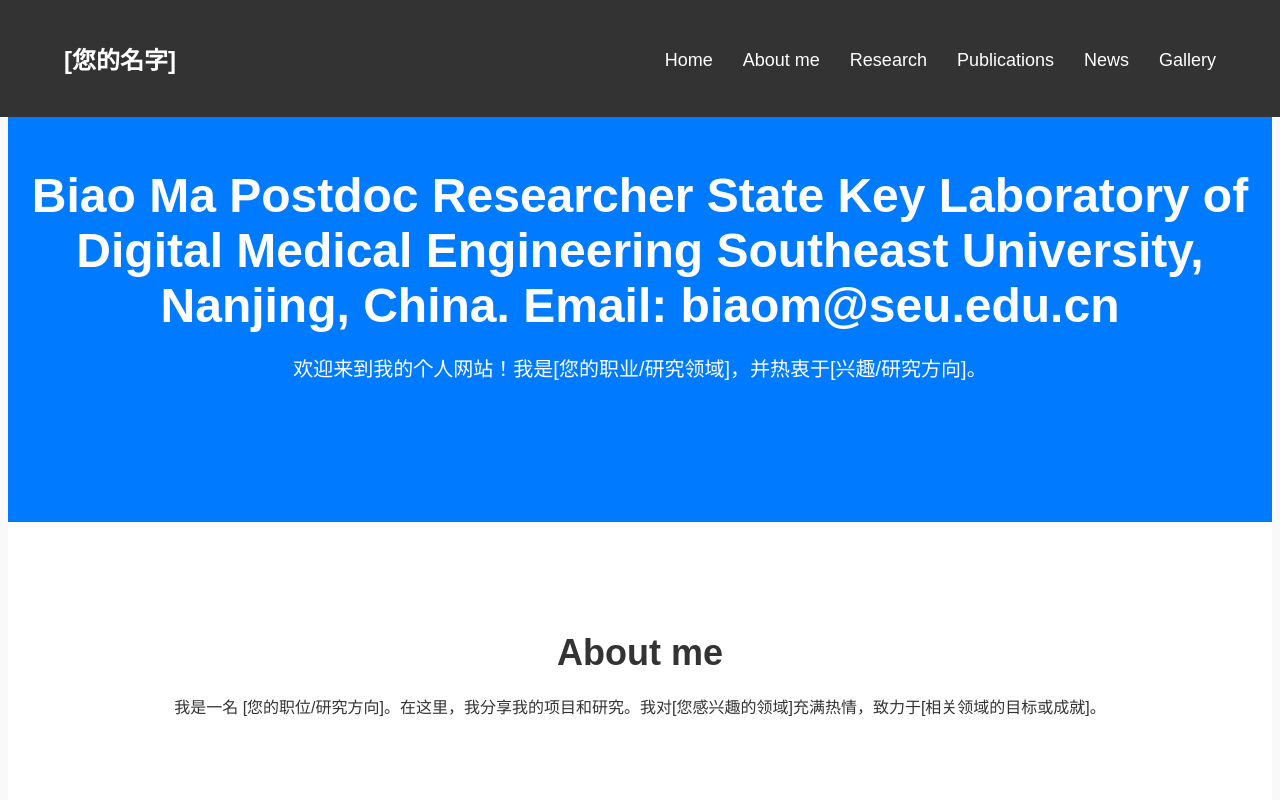
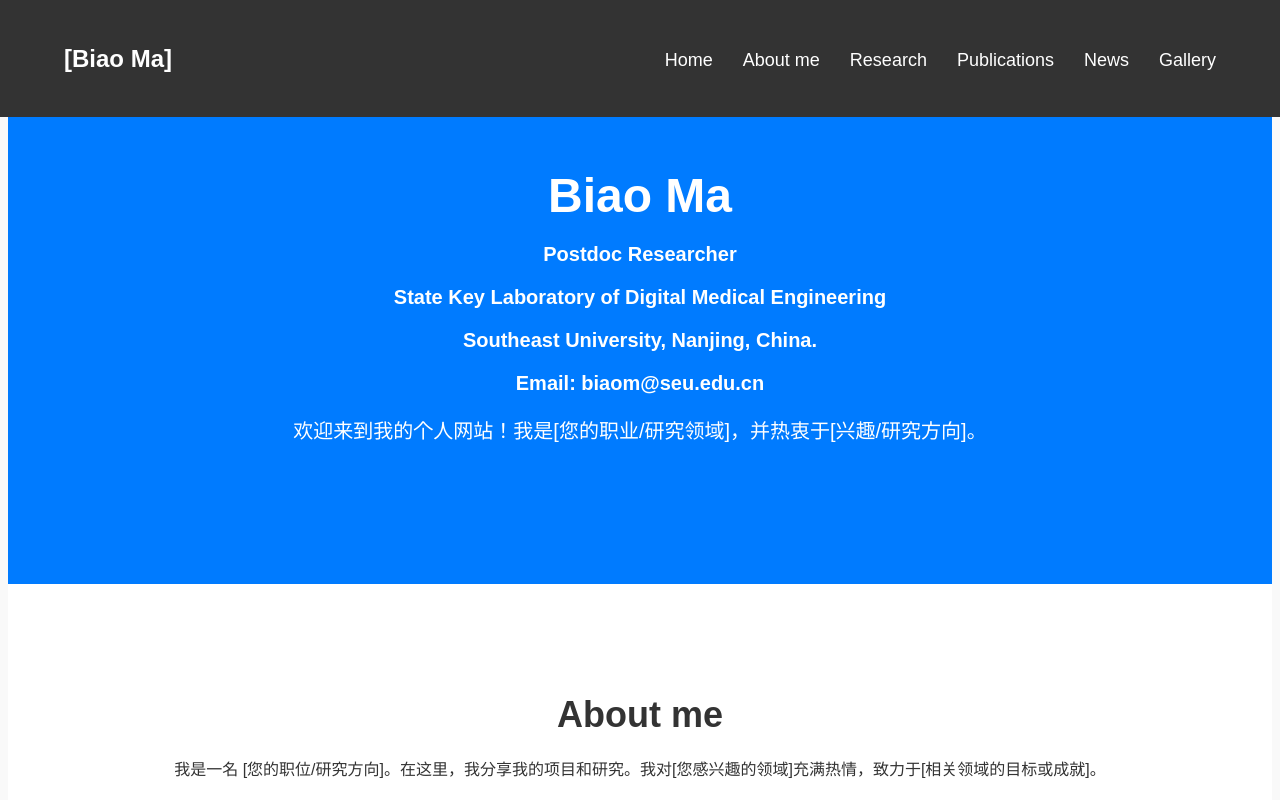
Before and after one commit to Biaomasss/biaoma.github.io, a plain HTML site: page index.html in a window 1280 px wide. Shown: the top 800 px of the page. Drawn offline with Linux system fonts and the light colour scheme.

Commit message:
Update index.html

```diff
--- a/index.html
+++ b/index.html
@@ -14,7 +14,7 @@
     <nav>
         <div class="container">
             <div class="logo">
-                <a href="#">[您的名字]</a>
+                <a href="#">[Biao Ma]</a>
             </div>
             <ul class="nav-links">
                 <li><a href="#home">Home</a></li>
@@ -31,10 +31,10 @@
     <section id="home">
         <div class="container">
             <h1>Biao Ma
-                Postdoc Researcher
-                State Key Laboratory of Digital Medical Engineering
-                Southeast University, Nanjing, China.
-                Email: biaom@seu.edu.cn</h1>
+                <p>Postdoc Researcher<p>
+                <p>State Key Laboratory of Digital Medical Engineering<p>
+                <p>Southeast University, Nanjing, China.<p>
+                <p>Email: biaom@seu.edu.cn</h1><p>
             <p>欢迎来到我的个人网站！我是[您的职业/研究领域]，并热衷于[兴趣/研究方向]。</p>
         </div>
     </section>
```
